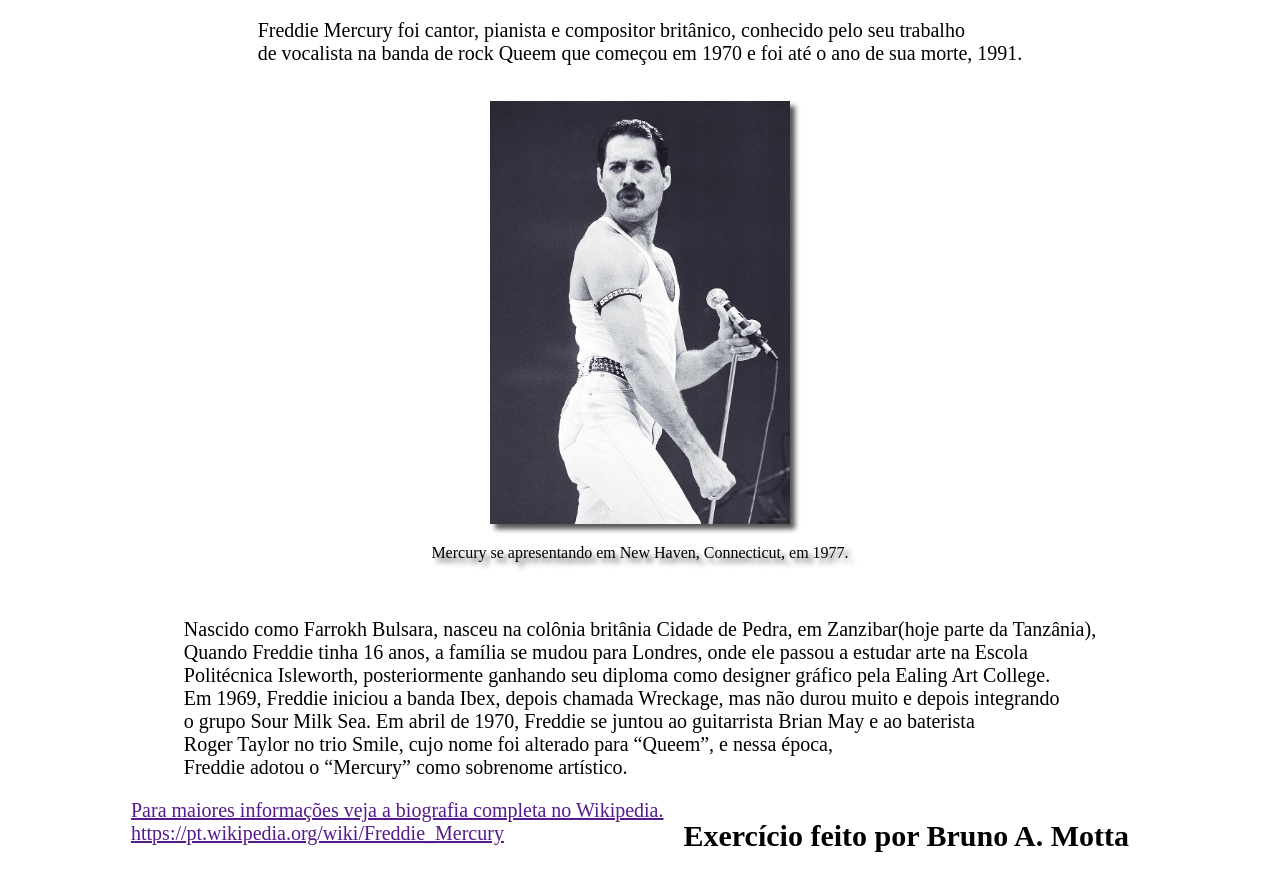
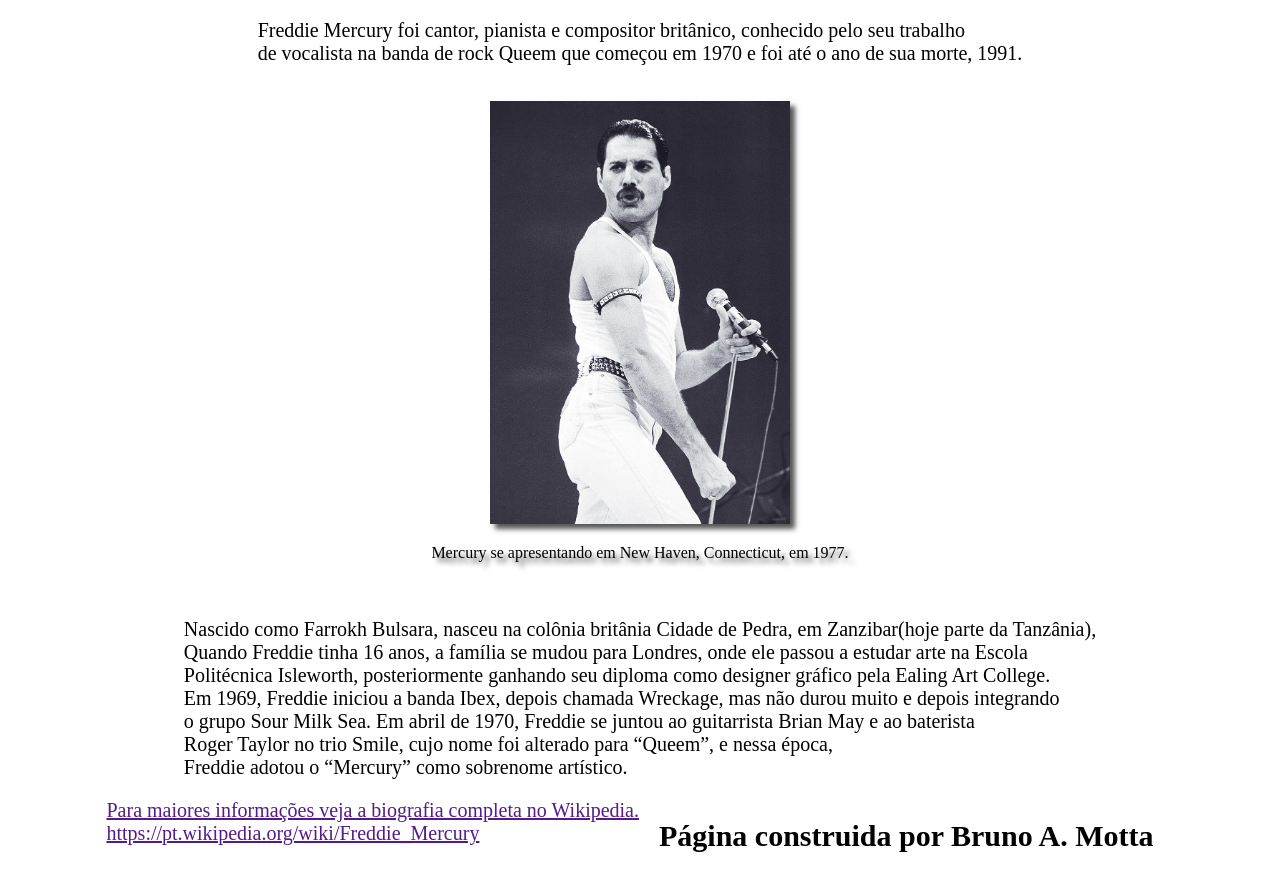
Before and after one commit to Bruno-Assumpcao-Motta/Tributo-Freddie-Mercury, a plain HTML site: page Index.html in a window 1280 px wide. Shown: the part 75-966 px from the top of the page. Drawn offline with Linux system fonts and the light colour scheme.

Commit message:
Update Index.html

```diff
--- a/Index.html
+++ b/Index.html
@@ -28,7 +28,7 @@
             <a href="">Para maiores informações veja a biografia completa no Wikipedia. <br/>
                 https://pt.wikipedia.org/wiki/Freddie_Mercury
                 </a>
-                <h1>Exercício feito por Bruno A. Motta</h1>
+                <h1>Página construida por Bruno A. Motta</h1>
         </footer>
 
     </body>
```
